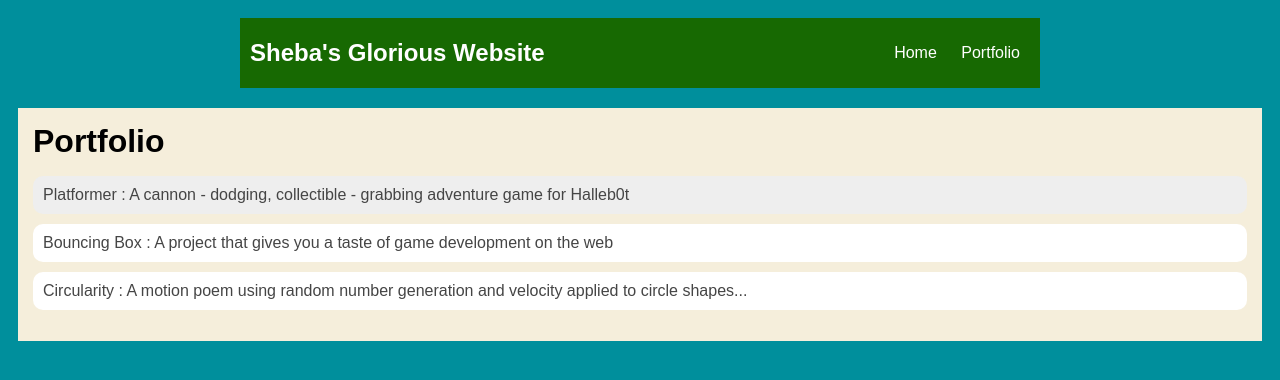
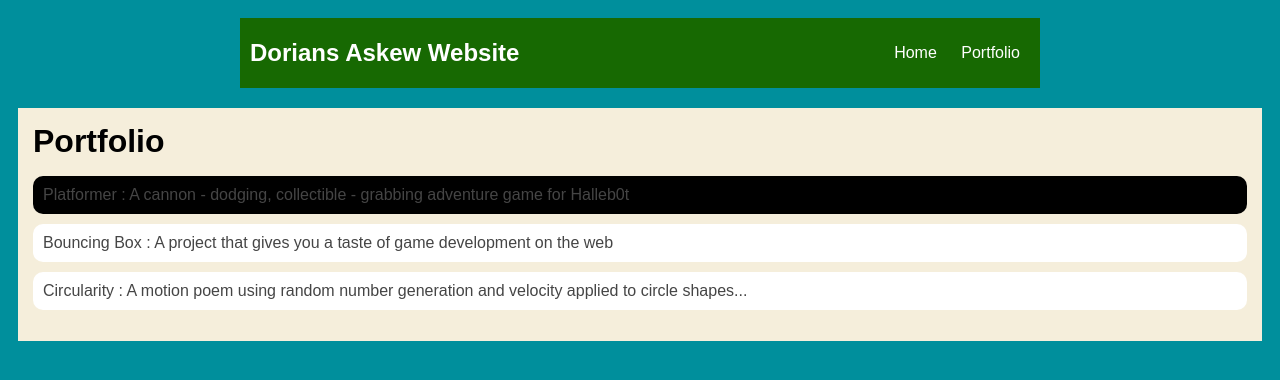
Before and after one commit to Dorian-Westfall/Dorian-westfall.github.io, a plain HTML site: page portfolio.html in a window 1280 px wide. In both pictures the pointer is over the item 640 px from the left and 195 px from the top of the page. Drawn offline with Linux system fonts and the light colour scheme.

Commit message:
add portfolio.html file

```diff
--- a/portfolio.html
+++ b/portfolio.html
@@ -8,7 +8,7 @@
     <body>
           <div id="all-contents">
         <nav>
-            <h1>Sheba's Glorious Website</h1>
+            <h1>Dorians Askew Website</h1>
             <ul id="nav-ul">
                <li class="nav-li">
                <a class="nav-a" href="index.html">Home</a>
--- a/style.css
+++ b/style.css
@@ -79,7 +79,7 @@ h2, h3 {
         }
 
         #portfolio li:hover {
-            background: #eee;
+            background: #000000;
         }
 
         #portfolio a {
```
